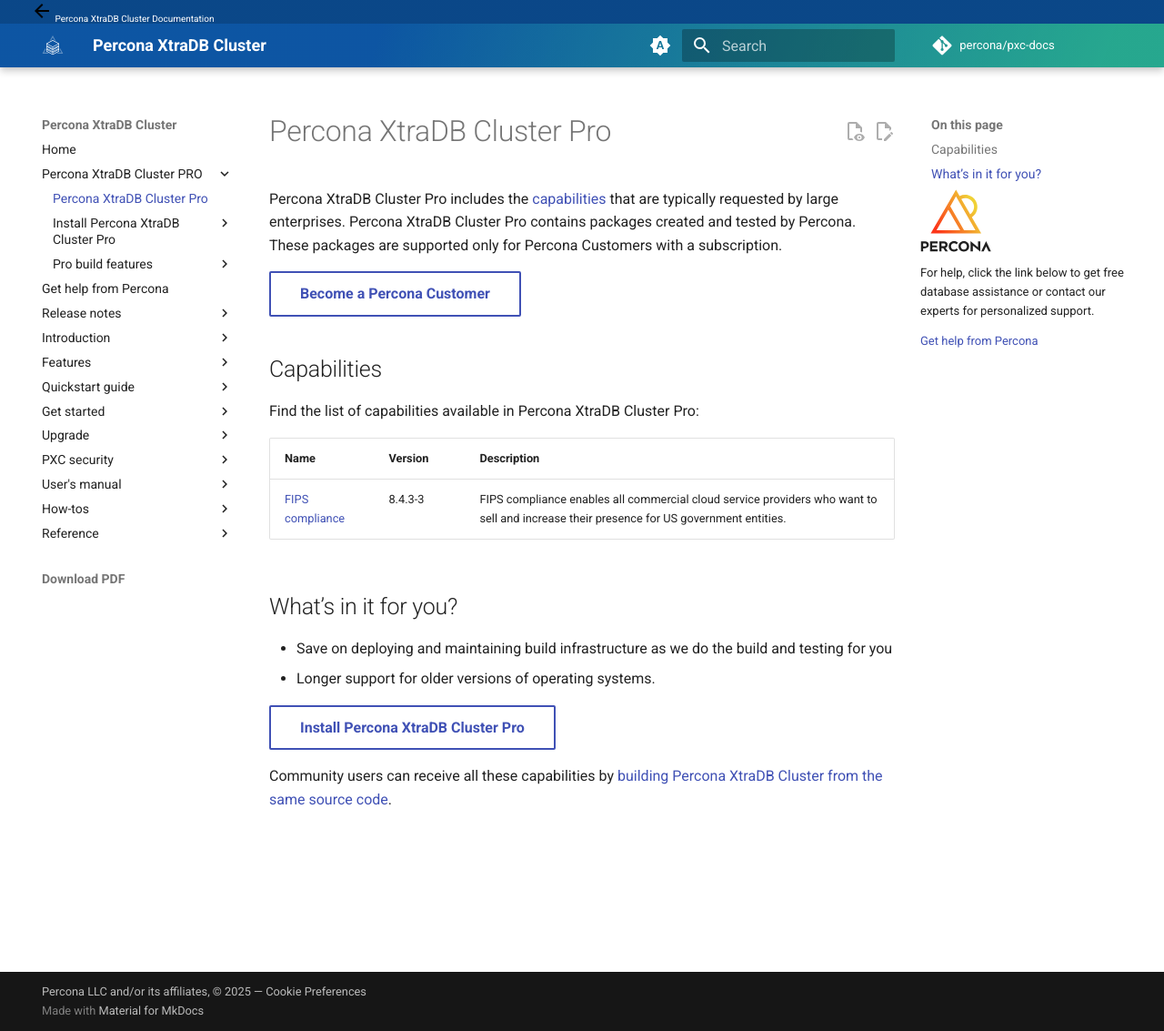
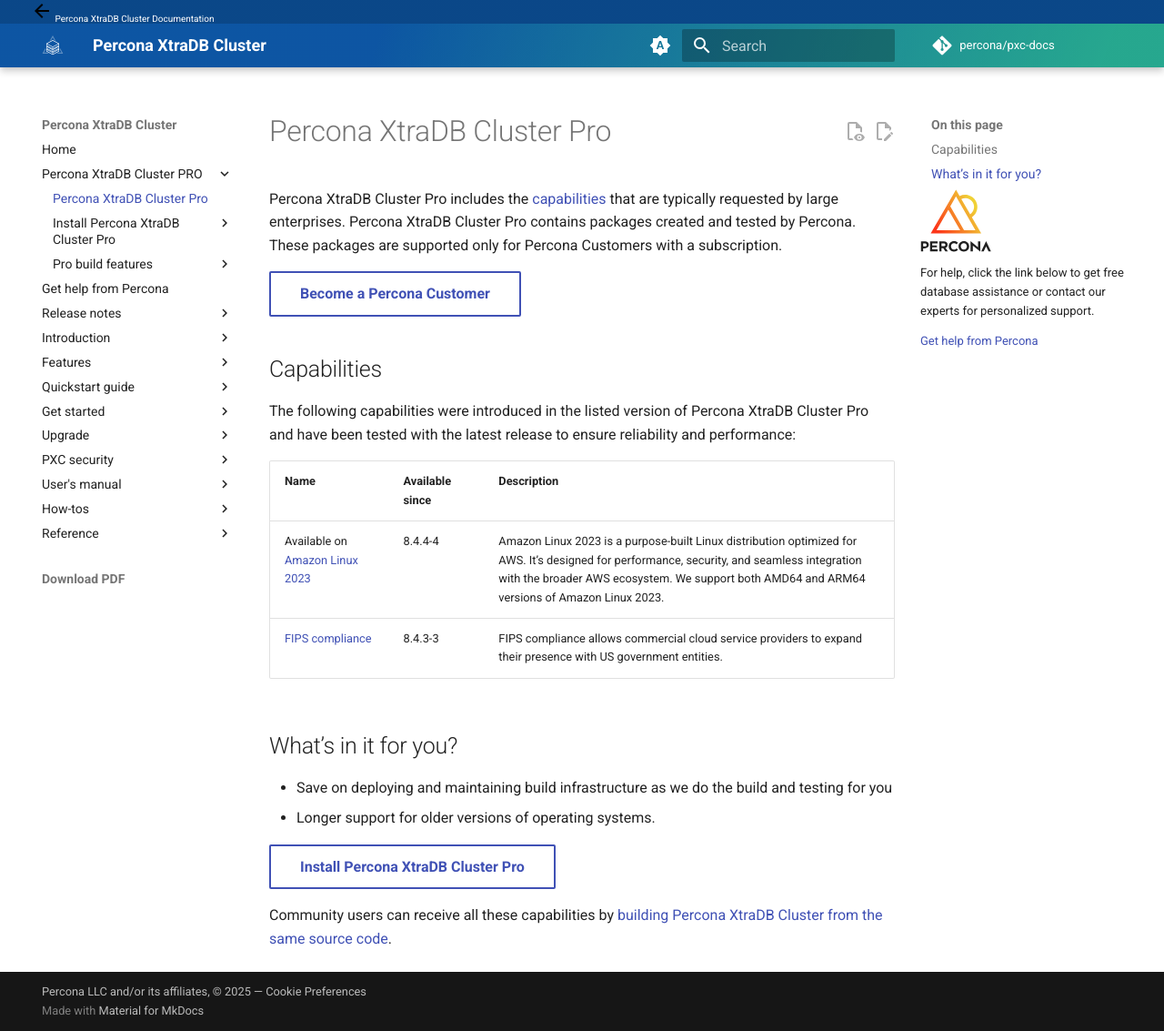
Before and after one commit to percona/pxc-docs, an MkDocs documentation site: the page built from docs/pxc-pro.md, in a window 1280 px wide and 1133 px high. Shown: the whole window at 91% size. Built offline with MkDocs 1.6.1 and Material for MkDocs 9.7.7, drawn with Linux system fonts in a browser that asks for light colours; nearby versions of some CDN libraries; comment, search, counter and statistics services are not loaded; the version menu is left out.

Commit message:
PXC-4646 [DOCs] Add docs for PXC 8.4.4 PRO 	modified:   docs/install-index.md 	modified:   docs/install-pro.md 	modified:   docs/pxc-pro.md 	modified:   docs/templates/pdf_cover_page.tpl

````diff
--- a/docs/fips.md
+++ b/docs/fips.md
@@ -4,7 +4,7 @@
 
 The Federal Information Processing Standards (FIPS) are a set of U.S. government standards that ensure the security of computer systems for non-military government agencies and contractors. These standards specify how to perform cryptographic operations, such as encryption, hashing, and digital signatures. FIPS mode is a mode of operation that enforces these standards and rejects any non-compliant algorithms or parameters.
 
-Percona XtraDB Cluster implements the same level of FIPS support as Percona Server for MySQL. Percona XtraDB Cluster can run in FIPS mode if a FIPS-enabled OpenSSL library and FIPS Object Module are available at runtime or if compiled using a FIPS-validated version of OpenSSL. You can also receive this functionality by [building Percona XtraDB Cluster from source code](compile.md).
+Starting with Percona XtraDB Cluster 8.4.3-3, the cluster delivers the same extensive FIPS support as offered in the Percona Server for MySQL Pro builds. Percona XtraDB Cluster can run in FIPS mode if a FIPS-enabled OpenSSL library and FIPS Object Module are available at runtime or if compiled using a FIPS-validated version of OpenSSL. You can also receive this functionality by [building Percona XtraDB Cluster from source code](compile.md).
 
 ## Prerequisites
 
--- a/docs/install-pro.md
+++ b/docs/install-pro.md
@@ -1,6 +1,10 @@
 # Install Percona XtraDB Cluster Pro
 
 This document provides guidelines how to install Pro packages of Percona XtraDB Cluster from Percona repositories. [Check files in packages built for Percona XtraDB Cluster Pro :material-arrow-right:](pro-files.md){.md-button}
+
+## Version changes
+
+Starting with Percona XtraDB Cluster 8.4.4-4 Pro, this build is also available for Amazon Linux 2023 (AL2023) platform. We support both AMD64 and ARM64 versions of Amazon Linux 2023.
 
 ## Prerequisites
 
@@ -77,7 +81,7 @@
 
             Install other required packages. [Check files in the DEB package built for Percona XtraDB Cluster 8.4](apt-files.md).
 
-    === "On RHEL or derivatives"
+    === "On RHEL, Amazon Linux 2023, or their derivatives"
 
         ```{.bash data-prompt="$"}
         $ sudo yum install https://repo.percona.com/yum/percona-release-latest.noarch.rpm
--- a/docs/pxc-pro.md
+++ b/docs/pxc-pro.md
@@ -4,11 +4,12 @@
 
 ## Capabilities
 
-Find the list of capabilities available in Percona XtraDB Cluster Pro:
+The following capabilities were introduced in the listed version of Percona XtraDB Cluster Pro and have been tested with the latest release to ensure reliability and performance:
 
-| Name                                | Version | Description  |
+| Name                                | Available since | Description  |
 | ----------------------------------- | ------------- | -------------|
-| [FIPS compliance](fips.md)| 8.4.3-3 | FIPS compliance enables all commercial cloud service providers who want to sell and increase their presence for US government entities. |
+| Available on [Amazon Linux 2023](install-pro.md) | 8.4.4-4 |  Amazon Linux 2023 is a purpose-built Linux distribution optimized for AWS. It’s designed for performance, security, and seamless integration with the broader AWS ecosystem. We support both AMD64 and ARM64 versions of Amazon Linux 2023. |
+| [FIPS compliance](fips.md)| 8.4.3-3 | FIPS compliance allows commercial cloud service providers to expand their presence with US government entities. |
 
 ## What's in it for you?
 
````
Also changed, not shown: docs/install-index.md (+8 -0 lines), 1 other file.
